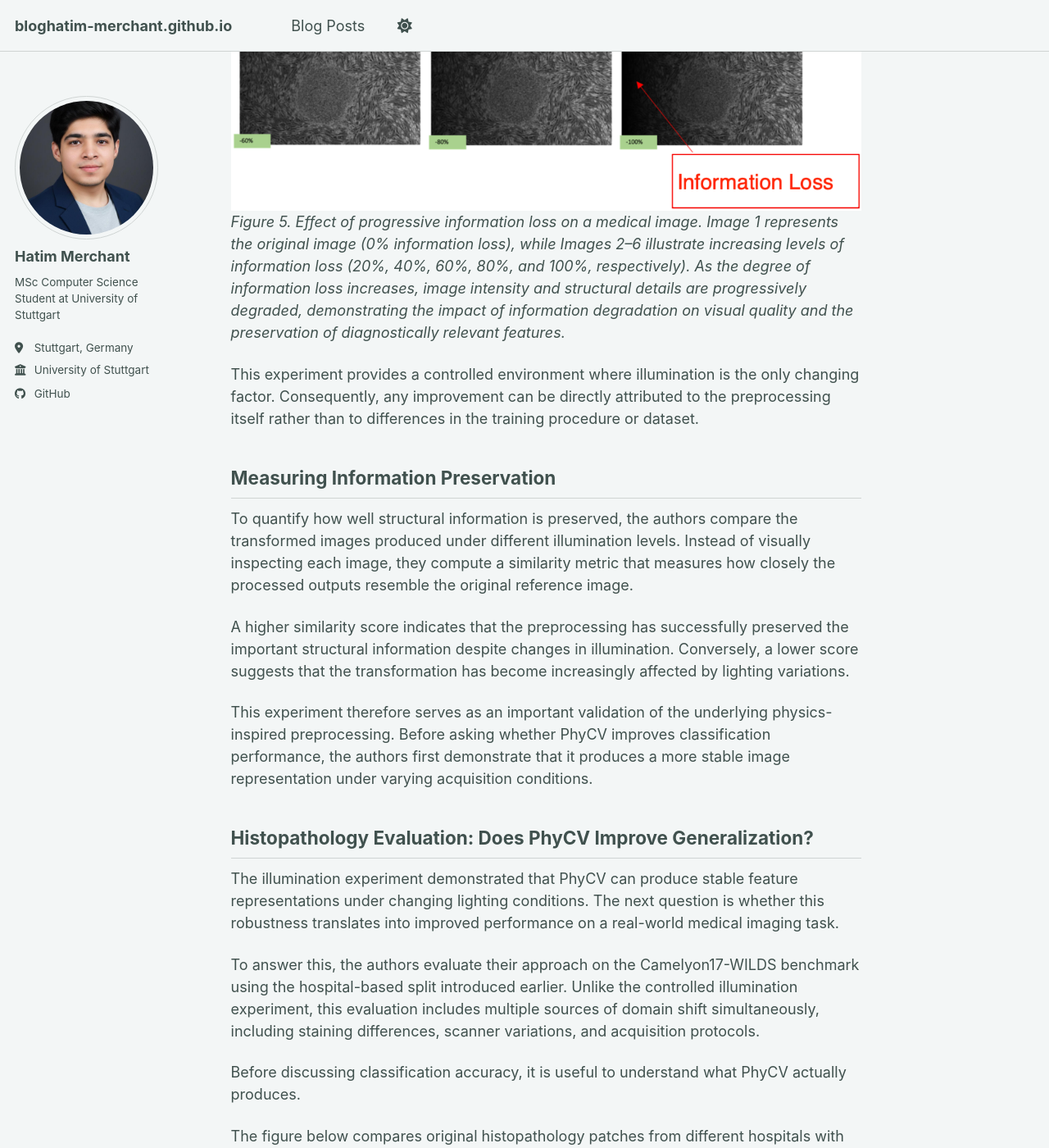
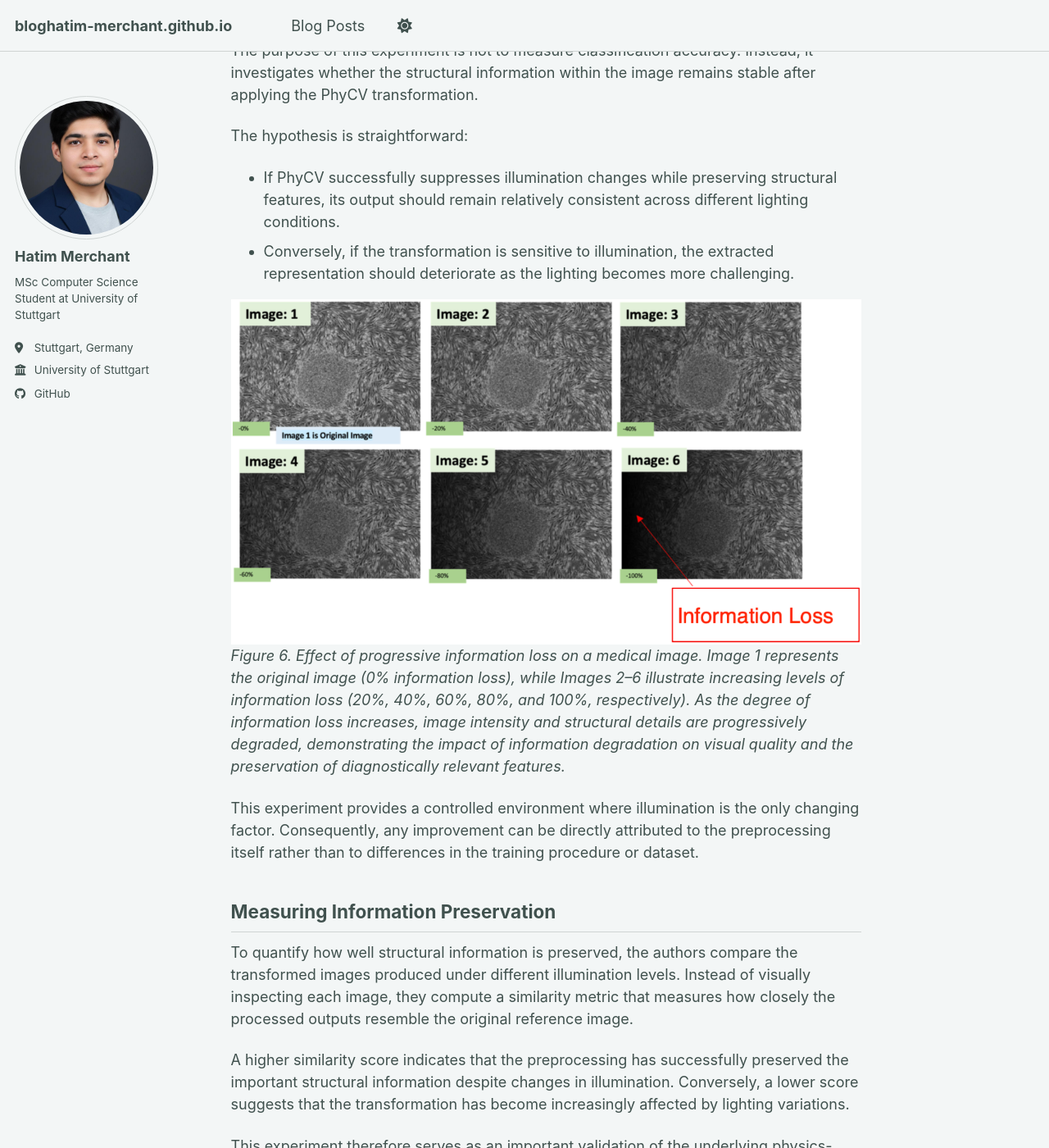
Before and after one commit to Hatim-Merchant/bloghatim-merchant.github.io, a Jekyll site: the page built from _posts/2026-07-26-blog-post-1.md, in a window 1280 px wide and 1400 px high, scrolled down 12052 px. Shown: the whole window at 82% size. Built offline with Jekyll 4.4.1, drawn with Linux system fonts in a browser that asks for light colours; a style sheet for code colours, icons or effects is not loaded; some of the changed text lies outside the part shown.

Commit message:
added content

```diff
--- a/_posts/2026-07-26-blog-post-1.md
+++ b/_posts/2026-07-26-blog-post-1.md
@@ -202,7 +205,7 @@
 4. The prediction is compared with the ground-truth label using a classification loss.
 5. The network weights are updated through backpropagation.
 
-The authors train the model using stochastic gradient descent (SGD) with momentum. The training uses a learning rate of 10^{-3}, weight decay (L2 regularization) of 10^{-2}, a batch size of 32, and five training epochs.
+The authors train the model using stochastic gradient descent (SGD) with momentum. The training uses a learning rate of $$10^{-3}$$, weight decay (L2 regularization) of $$10^{-2}$$, a batch size of 32, and five training epochs.
 
 For the PhyCV transformation, the authors use the Phase Stretch Transform (PST) implementation from the PhyCV library. The transformation parameters control the behaviour of the simulated optical propagation:
 
@@ -230,8 +233,8 @@
 * If PhyCV successfully suppresses illumination changes while preserving structural features, its output should remain relatively consistent across different lighting conditions.
 * Conversely, if the transformation is sensitive to illumination, the extracted representation should deteriorate as the lighting becomes more challenging.
 
-![Figure 5: Increasing illumination level changes]({{ site.baseurl }}/images/Fig5.png)
-*Figure 5. Effect of progressive information loss on a medical image. Image 1 represents the original image (0% information loss), while Images 2–6 illustrate increasing levels of information loss (20%, 40%, 60%, 80%, and 100%, respectively). As the degree of information loss increases, image intensity and structural details are progressively degraded, demonstrating the impact of information degradation on visual quality and the preservation of diagnostically relevant features.*
+![Figure 6: Increasing illumination level changes]({{ site.baseurl }}/images/Fig5.png)
+*Figure 6. Effect of progressive information loss on a medical image. Image 1 represents the original image (0% information loss), while Images 2–6 illustrate increasing levels of information loss (20%, 40%, 60%, 80%, and 100%, respectively). As the degree of information loss increases, image intensity and structural details are progressively degraded, demonstrating the impact of information degradation on visual quality and the preservation of diagnostically relevant features.*
 
 This experiment provides a controlled environment where illumination is the only changing factor. Consequently, any improvement can be directly attributed to the preprocessing itself rather than to differences in the training procedure or dataset.
 
```
Also changed, not shown: other parts of _posts/2026-07-26-blog-post-1.md (+11 -8 lines), images/Fig0.png (added).
